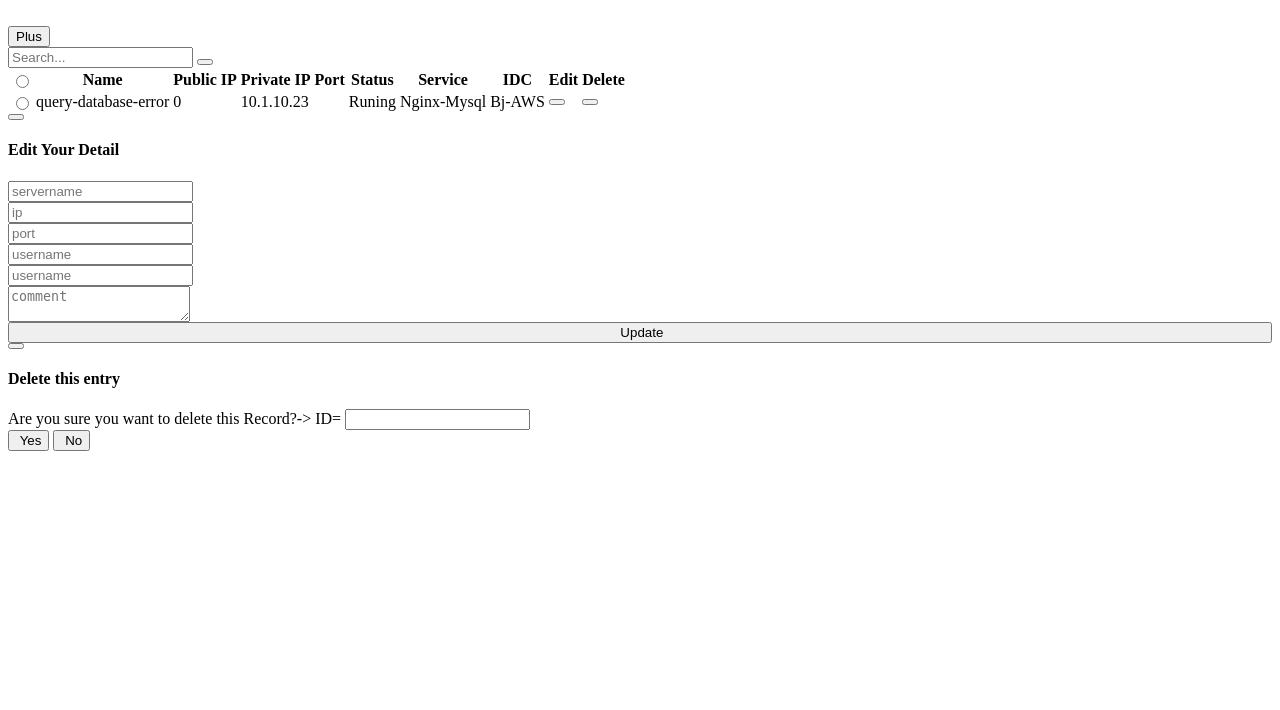
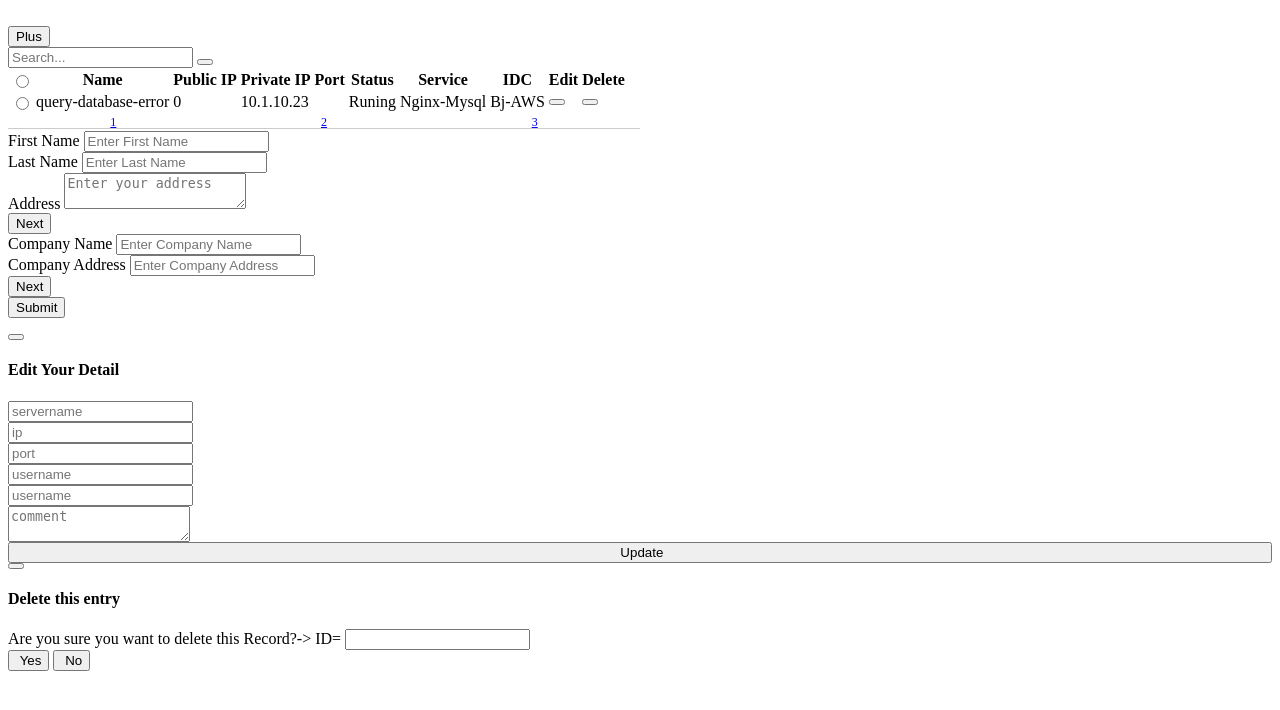
Before and after one commit to Leejung168/design, a Flask app: page /servers in a window 1280 px wide. Shown: the top 710 px of the page. Run offline with Flask 2, Linux system fonts and the light colour scheme; parts of the project's set-up code (start-up, migrations or seed data) failed here and were passed over.

Commit message:
add plus button

```diff
--- a/app.py
+++ b/app.py
@@ -123,7 +123,6 @@
             "ncdba": decrypt(passwd.ncdba)
         }
 
-        print info
     except Exception as e:
         print e
         info = {
--- /dev/null
+++ b/static/server.css
@@ -0,0 +1,39 @@
+.stepwizard-step p {
+    margin-top: 10px;
+}
+.stepwizard-row {
+    display: table-row;
+}
+.stepwizard {
+    display: table;
+    width: 50%;
+    position: relative;
+}
+.stepwizard-step button[disabled] {
+    opacity: 1 !important;
+    filter: alpha(opacity=100) !important;
+}
+.stepwizard-row:before {
+    top: 14px;
+    bottom: 0;
+    position: absolute;
+    content: " ";
+    width: 100%;
+    height: 1px;
+    background-color: #ccc;
+    z-order: 0;
+}
+.stepwizard-step {
+    display: table-cell;
+    text-align: center;
+    position: relative;
+}
+.btn-circle {
+    width: 30px;
+    height: 30px;
+    text-align: center;
+    padding: 6px 0;
+    font-size: 12px;
+    line-height: 1.428571429;
+    border-radius: 15px;
+}
--- a/static/server.js
+++ b/static/server.js
@@ -1,37 +1,43 @@
-//Will list customer names.
-$("#customer_group").click(function(){
-    if($(this).hasClass("panelisopen")){
-        console.log("Already loaded!");
-    } else {
-        var cg = $(this);
-        $.ajax({
-            url: "/customer",
-            type: "post",
-            dataType: "json",
-            data: {
-                "iid": 1,
-            },
-            complete: function(msg){
-                var customer = msg["responseJSON"];
-                $.each(customer, function(key, value){
-                    $("#customer").append(
-                        '<li><a id=' + value + ' ' + 'href="#' + value + '"><i class="fa fa-heart fa-fw"></i>' + value + '</a></li>'
-                    );
-                    cg.addClass("panelisopen");
-                    }
-                )
-           }
-        })
-        }
+//Plus Dialog needs
+$(document).ready(function () {
+  var navListItems = $('div.setup-panel div a'),
+          allWells = $('.setup-content'),
+          allNextBtn = $('.nextBtn');
+
+  allWells.hide();
+
+  navListItems.click(function (e) {
+      e.preventDefault();
+      var $target = $($(this).attr('href')),
+              $item = $(this);
+
+      if (!$item.hasClass('disabled')) {
+          navListItems.removeClass('btn-primary').addClass('btn-default');
+          $item.addClass('btn-primary');
+          allWells.hide();
+          $target.show();
+          $target.find('input:eq(0)').focus();
+      }
   });
 
+  allNextBtn.click(function(){
+      var curStep = $(this).closest(".setup-content"),
+          curStepBtn = curStep.attr("id"),
+          nextStepWizard = $('div.setup-panel div a[href="#' + curStepBtn + '"]').parent().next().children("a"),
+          curInputs = curStep.find("input[type='text'],input[type='url']"),
+          isValid = true;
 
+      $(".form-group").removeClass("has-error");
+      for(var i=0; i<curInputs.length; i++){
+          if (!curInputs[i].validity.valid){
+              isValid = false;
+              $(curInputs[i]).closest(".form-group").addClass("has-error");
+          }
+      }
 
-$("#chinanetcloud").click(function(){
-  $('#page-wrapper').load('server');
-})
+      if (isValid)
+          nextStepWizard.removeAttr('disabled').trigger('click');
+  });
 
-
-$("#keepass").click(function(){
-  $('#page-wrapper').load('keepass');
-})
+  $('div.setup-panel div a.btn-primary').trigger('click');
+});
--- a/templates/server.html
+++ b/templates/server.html
@@ -1,5 +1,6 @@
 <html>
 <head>
+    <link href="{{ url_for('static', filename='server.css')}}" type="text/css" rel="stylesheet">
 </head>
 <body>
 <div class="container">
@@ -9,7 +10,7 @@
             <br>
             <div class="col-md-7">
                 <div>
-                    <button type="button" class="btn btn-default">Plus</button>
+                    <button type="button" class="btn btn-default" data-title="Edit" data-toggle="modal" data-target="#plus">Plus</button>
                 </div>
             </div>
             <div class="col-md-5">
@@ -82,121 +83,75 @@
 
             <!-- Detailed pages -->
             <div class="row detailed_pages">
-                 <!--<div class="col-lg-12">-->
-                        <!--<br>-->
-                        <!--&lt;!&ndash; <button class="btn btn-default btn-lg btn-block"></button> &ndash;&gt;-->
-                <!--</div>-->
-                    <!--&lt;!&ndash;  left bottom &ndash;&gt;-->
-                    <!--<div class="col-lg-6">-->
-                        <!--<div class="">-->
-                            <!--&lt;!&ndash; /.panel-heading &ndash;&gt;-->
-                            <!--<div class="panel-body">-->
-                                <!--<div class="table-responsive">-->
-                                    <!--<table class="table">-->
-                                        <!--<tbody>-->
-                                            <!--<tr>-->
-                                                <!--<td></td>-->
-                                                <!--<td class="text-right">服务器名</td>-->
-                                                <!--<td>srv-sixthtone-web1</td>-->
-                                            <!--</tr>-->
-                                            <!--<tr>-->
-                                                <!--<td></td>-->
-                                                <!--<td class="text-right">内网 IP</td>-->
-                                                <!--<td>10.1.124.1</td>-->
-                                            <!--</tr>-->
-                                            <!--<tr>-->
-                                                <!--<td></td>-->
-                                                <!--<td class="text-right">实例 CPU</td>-->
-                                                <!--<td>4</td>-->
-                                            <!--</tr>-->
-                                            <!--<tr>-->
-                                                <!--<td></td>-->
-                                                <!--<td class="text-right">实例内存</td>-->
-                                                <!--<td>16G</td>-->
-                                            <!--</tr>-->
-                                            <!--<tr>-->
-                                                <!--<td></td>-->
-                                                <!--<td class="text-right">根设备</td>-->
-                                                <!--<td>/dev/xvda</td>-->
-                                            <!--</tr>-->
-                                            <!--<tr>-->
-                                                <!--<td></td>-->
-                                                <!--<td class="text-right">数据盘</td>-->
-                                                <!--<td>/dev/sdb</td>-->
-                                            <!--</tr>-->
-                                            <!--<tr>-->
-                                                <!--<td></td>-->
-                                                <!--<td class="text-right">LVM状态</td>-->
-                                                <!--<td>否</td>-->
-                                            <!--</tr>-->
-
-                                        <!--</tbody>-->
-                                    <!--</table>-->
-                                <!--</div>-->
-                            <!--</div>-->
-                        <!--</div>-->
-                    <!--</div>-->
-
-                    <!--&lt;!&ndash;  Right bottom &ndash;&gt;-->
-                    <!--<div class="col-lg-6">-->
-                        <!--<div class="">-->
-                            <!--<div class="panel-body">-->
-                                <!--<div class="table-responsive">-->
-                                    <!--<table class="table table-borderless">-->
-                                        <!--<tbody>-->
-                                            <!--<tr>-->
-                                                <!--<td></td>-->
-                                                <!--<td class="text-right">操作系统</td>-->
-                                                <!--<td>CentOS 6.9</td>-->
-                                            <!--</tr>-->
-                                            <!--<tr>-->
-                                                <!--<td></td>-->
-
-                                                <!--<td class="text-right">公有 IP</td>-->
-                                                <!--<td>-</td>-->
-                                            <!--</tr>-->
-                                            <!--<tr>-->
-                                                <!--<td></td>-->
-                                                <!--<td class="text-right">映射 IP</td>-->
-                                                <!--<td>10.1.124.100</td>-->
-                                            <!--</tr>-->
-
-                                            <!--<tr>-->
-                                                <!--<td></td>-->
-                                                <!--<td class="text-right">平台</td>-->
-                                                <!--<td>AWS</td>-->
-                                            <!--</tr>-->
-                                            <!--<tr>-->
-                                                <!--<td></td>-->
-                                                <!--<td class="text-right">拥有者</td>-->
-                                                <!--<td>ChinaNetCloud</td>-->
-                                            <!--</tr>-->
-                                            <!--<tr>-->
-                                                <!--<td></td>-->
-                                                <!--<td class="text-right">安装软件</td>-->
-                                                <!--<td>Nginx-1.6, Mysql-5.7, Java-1.7, Tomcat-8.0, PHP-5.6</td>-->
-                                            <!--</tr>-->
-                                            <!--<tr>-->
-                                                <!--<td></td>-->
-                                                <!--<td class="text-right">启动时间</td>-->
-                                                <!--<td>2016年3月15日 UTC+8上午11:14:45 (12821 小时)</td>-->
-                                            <!--</tr>-->
-
-                                            <!--<tr>-->
-                                                <!--<td></td>-->
-                                                <!--<td class="text-right">状态转换原因消息</td>-->
-                                                <!--<td>-</td>-->
-                                            <!--</tr>-->
-                                        <!--</tbody>-->
-                                    <!--</table>-->
-                                <!--</div>-->
-                            <!--</div>-->
-                        <!--</div>-->
-                    <!--</div>-->
             </div>
         </div>
 
+    <!--The Plus Dialog-->
+    <div class="modal fade col-md-8 col-md-offset-2" id="plus" tabindex="-1" role="dialog" aria-labelledby="edit">
+        <div class="modal-content">
 
+            <div class="stepwizard col-md-offset-3">
+                <div class="stepwizard-row setup-panel modal-header">
+                  <div class="stepwizard-step">
+                    <a href="#step-1" type="button" class="btn btn-primary btn-circle">1</a>
+                  </div>
+                  <div class="stepwizard-step">
+                    <a href="#step-2" type="button" class="btn btn-default btn-circle" disabled="disabled">2</a>
+                  </div>
+                  <div class="stepwizard-step">
+                    <a href="#step-3" type="button" class="btn btn-default btn-circle" disabled="disabled">3</a>
+                  </div>
+                </div>
+            </div>
+
+            <div class="modal-body">
+                <form role="form" action="" method="post">
+                    <div class="row setup-content" id="step-1">
+                      <div class="col-xs-6 col-md-offset-3">
+                        <div class="col-md-12">
+                          <div class="form-group">
+                            <label class="control-label">First Name</label>
+                            <input  maxlength="100" type="text" required="required" class="form-control" placeholder="Enter First Name"  />
+                          </div>
+                          <div class="form-group">
+                            <label class="control-label">Last Name</label>
+                            <input maxlength="100" type="text" required="required" class="form-control" placeholder="Enter Last Name" />
+                          </div>
+                          <div class="form-group">
+                            <label class="control-label">Address</label>
+                            <textarea required="required" class="form-control" placeholder="Enter your address" ></textarea>
+                          </div>
+                          <button class="btn btn-primary nextBtn btn-lg pull-right" type="button" >Next</button>
+                        </div>
+                      </div>
+                    </div>
+                    <div class="row setup-content" id="step-2">
+                      <div class="col-xs-6 col-md-offset-3">
+                        <div class="col-md-12">
+                          <div class="form-group">
+                            <label class="control-label">Company Name</label>
+                            <input maxlength="200" type="text" required="required" class="form-control" placeholder="Enter Company Name" />
+                          </div>
+                          <div class="form-group">
+                            <label class="control-label">Company Address</label>
+                            <input maxlength="200" type="text" required="required" class="form-control" placeholder="Enter Company Address"  />
+                          </div>
+                          <button class="btn btn-primary nextBtn btn-lg pull-right" type="button" >Next</button>
+                        </div>
+                      </div>
+                    </div>
+                    <div class="row setup-content" id="step-3">
+                      <div class="col-xs-6 col-md-offset-3">
+                        <div class="col-md-12">
+                          <button class="btn btn-success btn-lg pull-right" type="submit">Submit</button>
+                        </div>
+                      </div>
+                    </div>
+                </form>
+            </div>
+
+        </div>
+    </div>
 
     <!-- The Update dialog -->
     <div class="modal fade" id="edit" tabindex="-1" role="dialog" aria-labelledby="edit" aria-hidden="true">
@@ -238,9 +193,6 @@
       </div>
      </div>
 
-
-
-
     <!-- The Delete dialog -->
     <div class="modal fade" id="delete" tabindex="-1" role="dialog" aria-labelledby="edit" aria-hidden="true">
        <div class="modal-dialog">
@@ -262,7 +214,6 @@
       </div>
     </div>
 
-<!--<script src="http://ajax.googleapis.com/ajax/libs/jquery/1.9.1/jquery.min.js"></script>-->
-<!--<script src="http://getbootstrap.com/dist/js/bootstrap.min.js"></script>-->
+    <script src="{{ url_for('static', filename='server.js')}}"></script>
 </body>
 </html>
```
Also changed, not shown: 1 other file.
